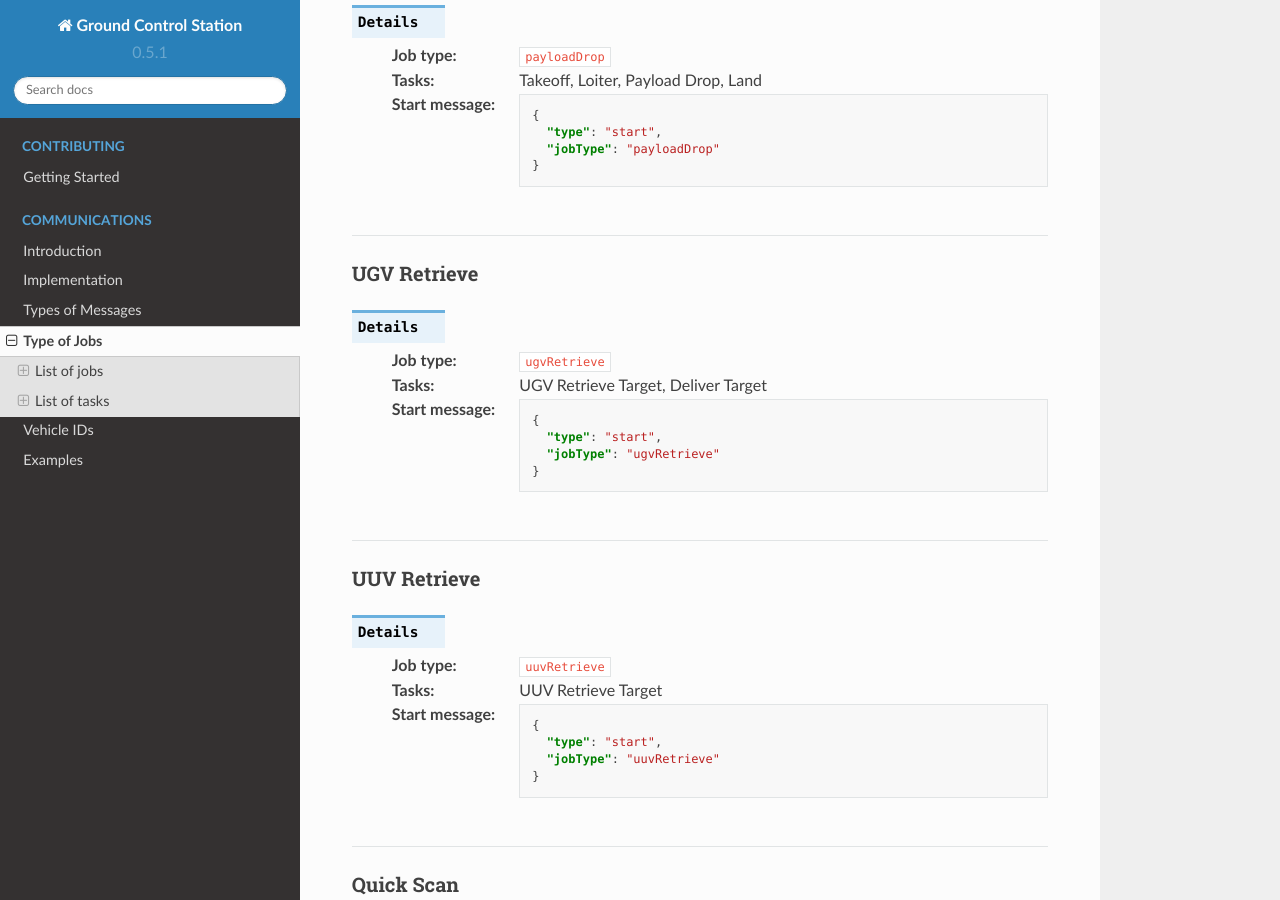
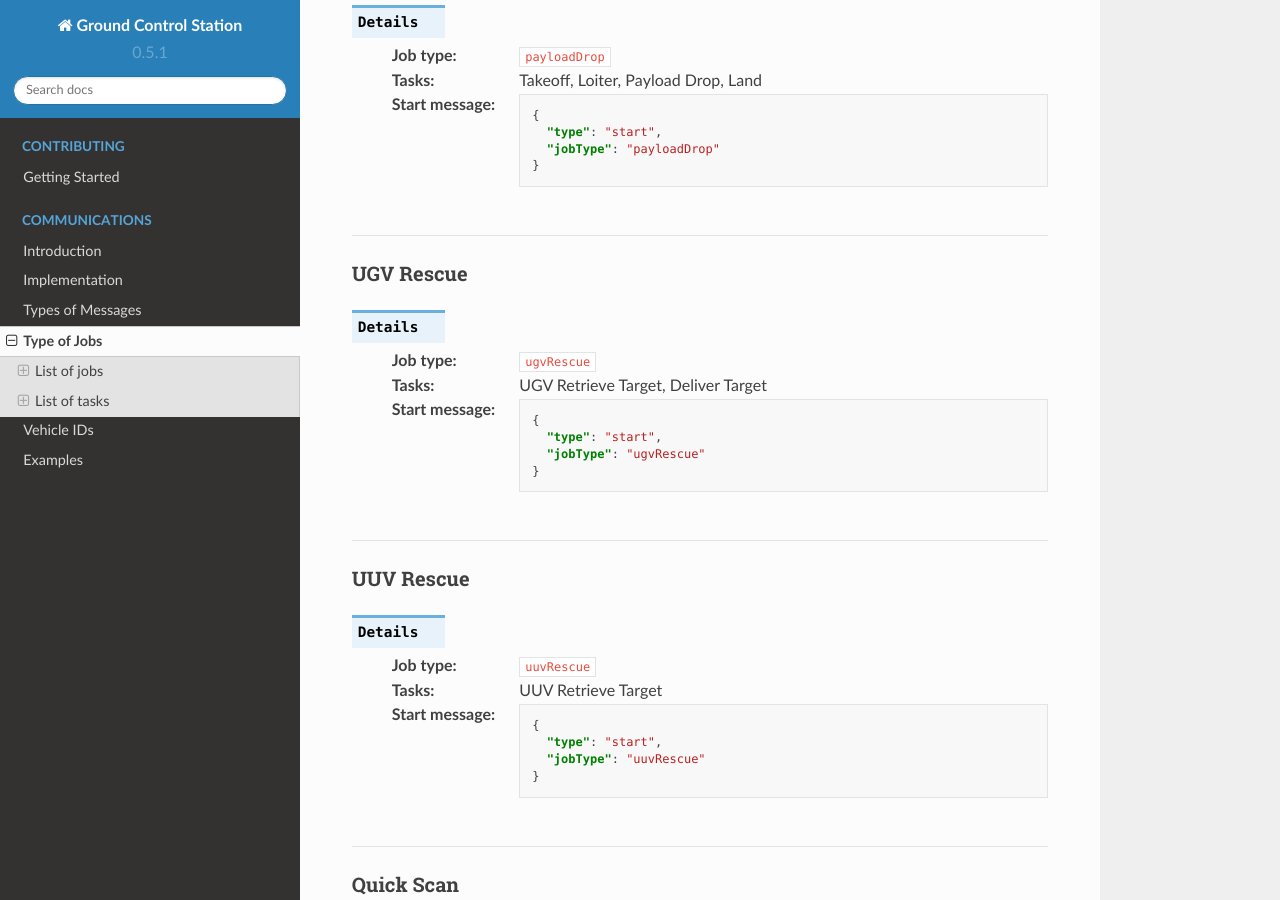
Before and after one commit to NGCP/GCS, a Sphinx documentation site: the page built from docs/communications/jobs.rst, in a window 1280 px wide and 900 px high, scrolled down 1306 px. Built offline with Sphinx 7.4.7 and the Read the Docs theme 2.0.0, drawn with Linux system fonts in a browser that asks for light colours.

Commit message:
Updated UGV and UUV job name

```diff
--- a/docs/communications/jobs.rst
+++ b/docs/communications/jobs.rst
@@ -57,38 +57,38 @@ Payload Drop
         "jobType": "payloadDrop"
       }
 
-------------
+----------
 
-UGV Retrieve
-------------
+UGV Rescue
+----------
 
 .. confval:: Details
 
-  :job type: ``ugvRetrieve``
+  :job type: ``ugvRescue``
   :tasks: UGV Retrieve Target, Deliver Target
   :start message:
     .. code-block:: json
 
       {
         "type": "start",
-        "jobType": "ugvRetrieve"
+        "jobType": "ugvRescue"
       }
 
-------------
+----------
 
-UUV Retrieve
-------------
+UUV Rescue
+----------
 
 .. confval:: Details
 
-  :job type: ``uuvRetrieve``
+  :job type: ``uuvRescue``
   :tasks: UUV Retrieve Target
   :start message:
     .. code-block:: json
 
       {
         "type": "start",
-        "jobType": "uuvRetrieve"
+        "jobType": "uuvRescue"
       }
 
 ----------
```
